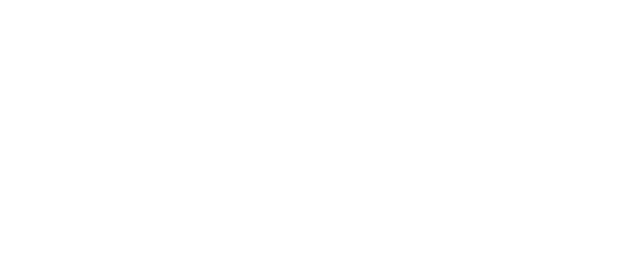
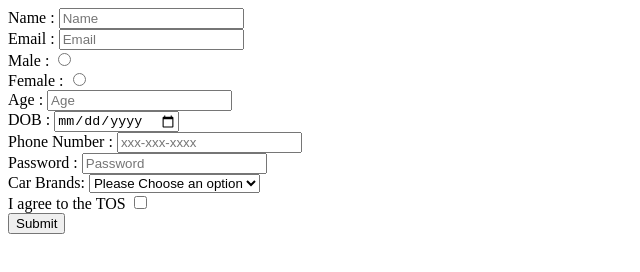
Before and after one commit to acciojob/signup-form-car-CasteAwayy, a website: page main.html in a window 1280 px wide. Shown: the whole page, without its empty margins (0-640 px from the left). Drawn offline with Linux system fonts and the light colour scheme.

Commit message:
created a submission

```diff
--- a/main.html
+++ b/main.html
@@ -8,6 +8,55 @@
 
 <body>
 	<!-- the entire body must be written by student -->
+	  <form method="post">
+      <label for="name">Name : </label>
+      <input type="text" required id="name" name="name" placeholder="Name" />
+      <br />
+      <label for="email">Email : </label>
+      <input
+        type="email"
+        required
+        id="email"
+        name="email"
+        placeholder="Email"
+      />
+      <br />
+      <label for="gender_m">Male : </label>
+      <input type="radio" required id="gender_m" name="gender" value="Male" />
+      <br />
+      <label for="gender_f">Female : </label>
+      <input type="radio" required id="gender_f" name="gender" value="Female" />
+      <br />
+      <label for="age">Age : </label>
+      <input type="number" required id="age" placeholder="Age" />
+      <br />
+      <label for="dob">DOB : </label>
+      <input type="date" required id="dob" name="dob" />
+      <br />
+      <label for="tel">Phone Number : </label>
+      <input type="tel" id="tel" placeholder="xxx-xxx-xxxx" name="tel" />
+      <br />
+      <label for="password">Password : </label>
+      <input
+        type="password"
+        id="password"
+        required
+        placeholder="Password"
+        name="password"
+      />
+      <br />
+      <label for="cars">Car Brands: </label>
+      <select id="cars" required name="cars">
+        <option value="" selected disabled>Please Choose an option</option>
+        <option>Ford</option>
+        <option>Mustang</option>
+      </select>
+      <br />
+      <label for="tos">I agree to the TOS</label>
+      <input type="checkbox" id="tos" required />
+      <br />
+      <button type="submit">Submit</button>
+    </form>
     <script type="text/javascript" src="./script.js">
 </script>
 
```
